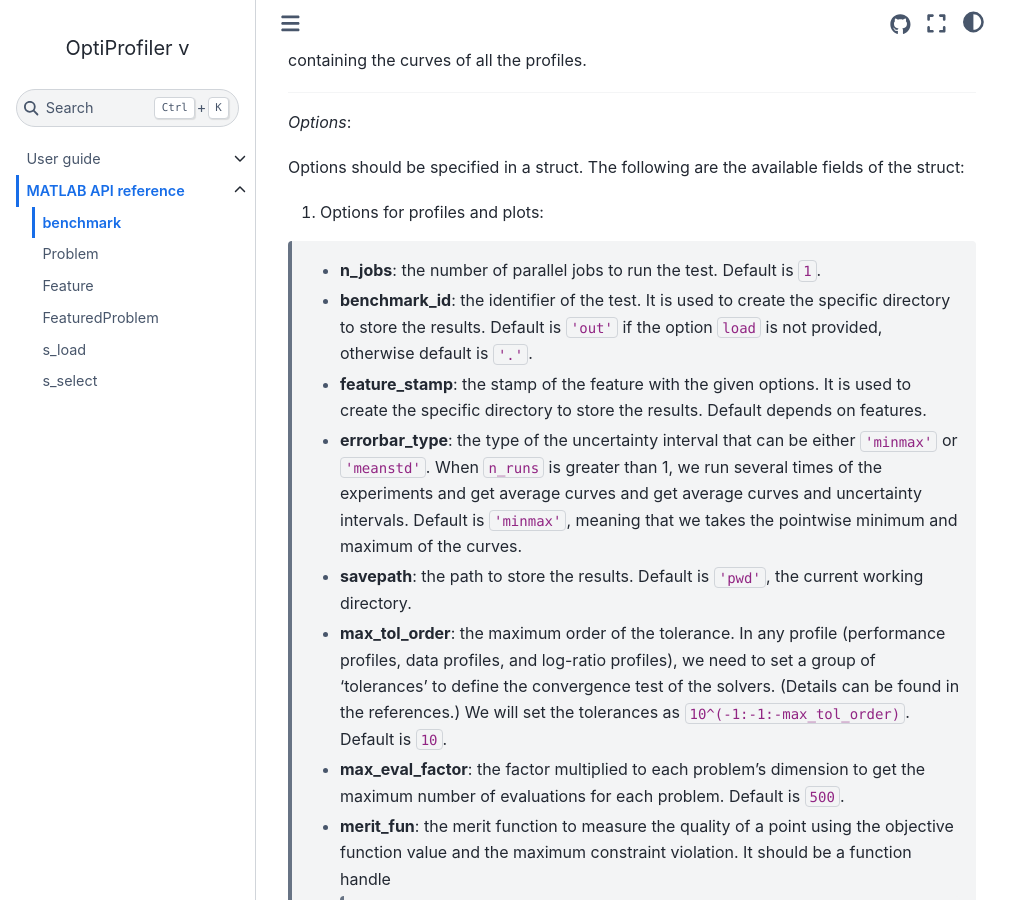
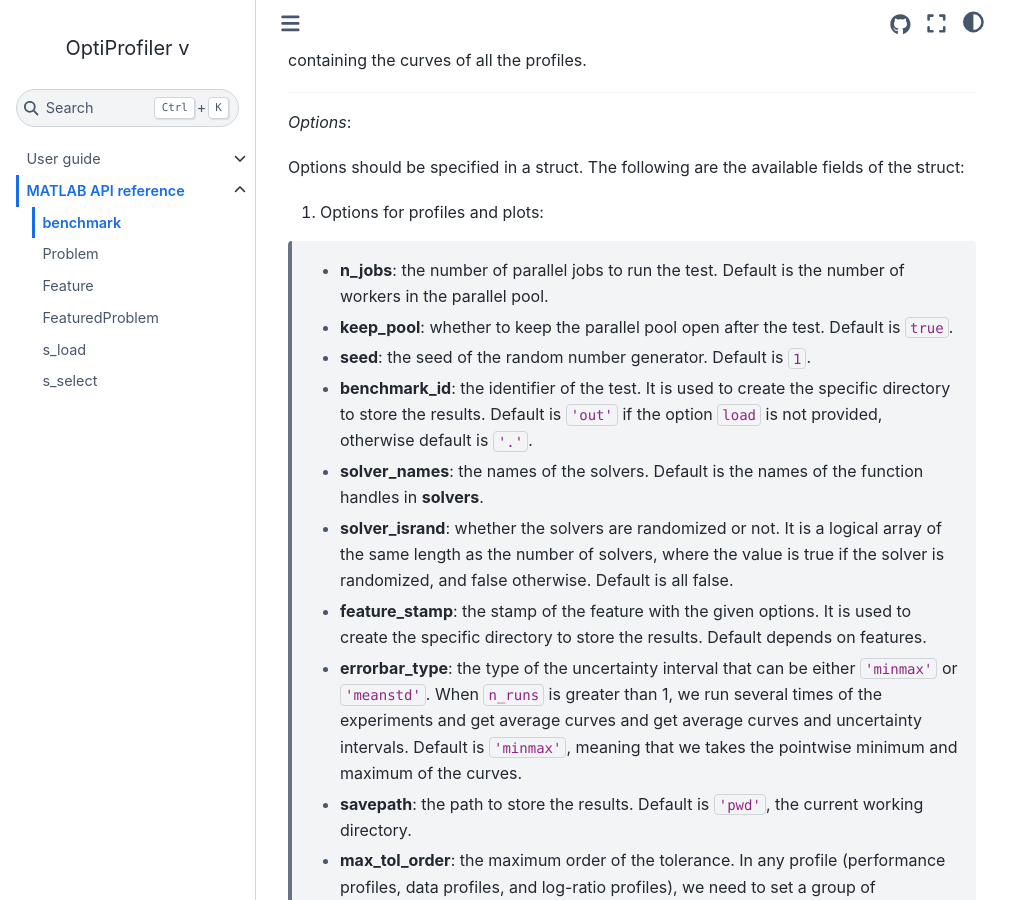
Before and after one commit to optiprofiler/optiprofiler, a Sphinx documentation site: the page built from doc/source/matlab/matlab_generated/benchmark.rst, in a window 1280 px wide and 900 px high, scrolled down 788 px. Shown: the whole window, without its empty margins (0-1031 px from the left). Built offline with Sphinx 7.4.7 and the Sphinx Book theme 1.1.4, drawn with Linux system fonts in a browser that asks for light colours; the version number could not be read and is left out; cross-references to code outside the pages are shown as plain code; some of the changed text lies outside the part shown.

Commit message:
Move 'solver_names' and 'solver_isrand' from other_options to profile_options

```diff
--- a/doc/source/matlab/matlab_generated/benchmark.rst
+++ b/doc/source/matlab/matlab_generated/benchmark.rst
@@ -30,9 +30,17 @@
 
 1. Options for profiles and plots:
 
-  - **n_jobs**: the number of parallel jobs to run the test. Default is ``1``.
+  - **n_jobs**: the number of parallel jobs to run the test. Default is the number of workers in the parallel pool.
+
+  - **keep_pool**: whether to keep the parallel pool open after the test. Default is ``true``.
+
+  - **seed**: the seed of the random number generator. Default is ``1``.
 
   - **benchmark_id**: the identifier of the test. It is used to create the specific directory to store the results. Default is ``'out'`` if the option ``load`` is not provided, otherwise default is ``'.'``.
+
+  - **solver_names**: the names of the solvers. Default is the names of the function handles in **solvers**.
+
+  - **solver_isrand**: whether the solvers are randomized or not. It is a logical array of the same length as the number of solvers, where the value is true if the solver is randomized, and false otherwise. Default is all false.
 
   - **feature_stamp**: the stamp of the feature with the given options. It is used to create the specific directory to store the results. Default depends on features.
 
```
Also changed, not shown: other parts of doc/source/matlab/matlab_generated/benchmark.rst (+0 -4 lines), 16 other files.
